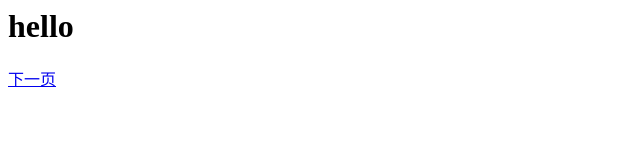
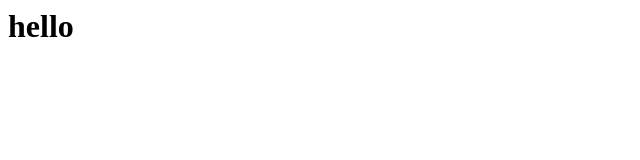
Before and after one commit to goodrainzh/test, a plain HTML site: page index.html in a window 1280 px wide. Shown: the full height of the page, 0-640 px from the left. Drawn offline with Linux system fonts and the light colour scheme.

Commit message:
Update index.html

```diff
--- a/index.html
+++ b/index.html
@@ -1,2 +1 @@
 <h1>hello</h1>
-<a href="index2.html">下一页</a>
```
